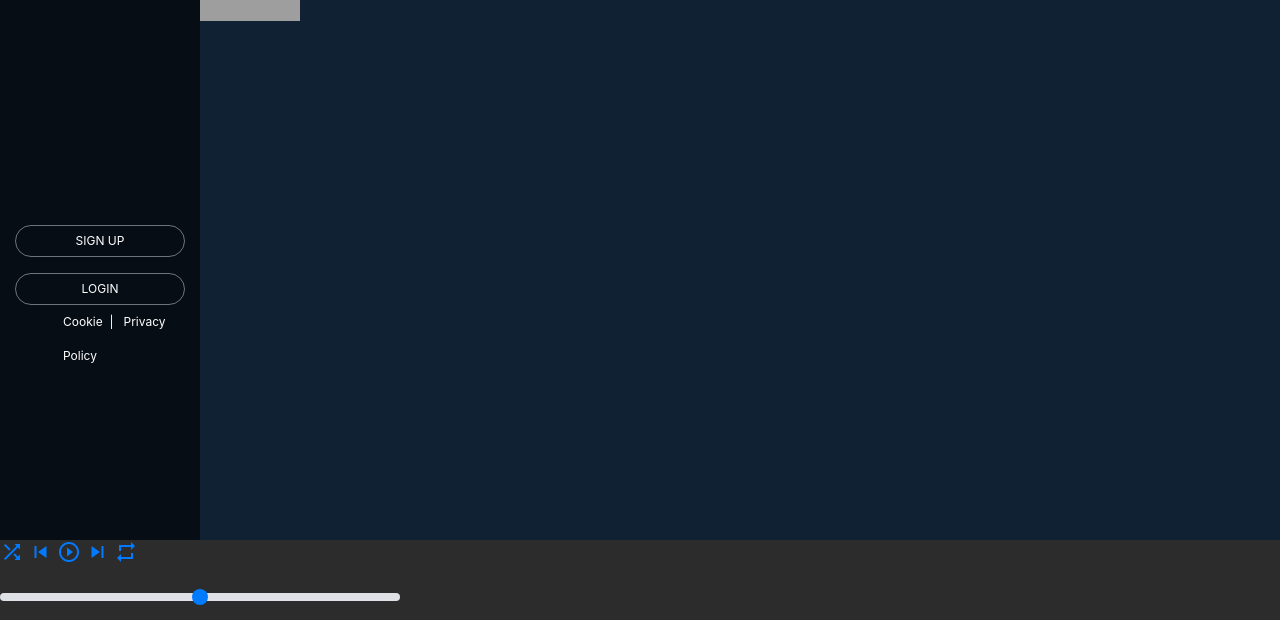
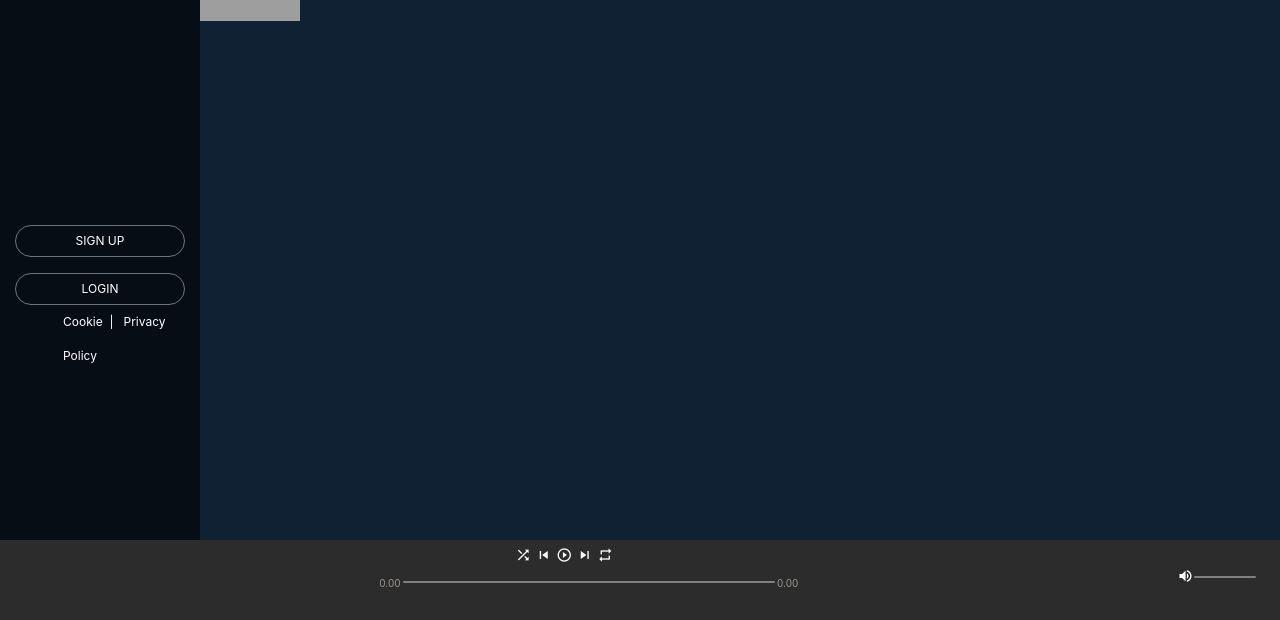
Before and after one commit to boubaSambare/spotify, a plain HTML site: page index.html in a window 1280 px wide. Shown: the part 180-800 px from the top of the page. Drawn offline with nearby package versions, Linux system fonts and the light colour scheme; grey boxes are pictures that could not be loaded.

Commit message:
add custum player

```diff
--- a/css/main.css
+++ b/css/main.css
@@ -67,7 +67,51 @@ nav.nav {
     border: 1px solid green;
 }
 
-.custom-range {
-    width: 400px;
-    background: transparent;
+.custom-range::-webkit-slider-runnable-track {
+    background: grey;
+    height: 2px;
 }
+
+.custom-range::-webkit-slider-thumb {
+    display: none;
+  }
+.player-controls {
+   width: 92%;
+}
+
+.player-tasks {
+    margin-top: 5px;
+    margin-bottom: 0;
+    margin-left: 136px;
+}
+
+.player-container .material-icons {
+    font-size: 16px;
+}
+
+#customRange-timer,#customRange-volume {
+    height: 25px;
+}
+
+#customRange-volume {
+    width: 62px;
+}
+
+#customRange-timer {
+    position: relative;
+    width: 419px;
+}
+
+#customRange-timer::after {
+    content: '0.00';
+    margin-left: 2px;
+    font-size: 10px;
+    padding-bottom: 6px;
+}
+
+#customRange-timer::before {
+    content: '0.00';
+    margin-right: 2px;
+    font-size: 10px;
+    padding-bottom: 6px;
+}
--- a/index.html
+++ b/index.html
@@ -78,41 +78,55 @@
             <h2 class="ml-5 text-white pt-4">#THROWBACKTHURSDAY</h2>
             <div class="row">
                 <img src="https://i.scdn.co/image/1353990534aef10c946cf3a47865ac22471be5c4" alt="" width="100px" height="100px">
-
             </div>
         </div>
      </div>
-     <div class="player-container">
-         <p>
-             <a href="#">
+     <div class="player-container d-flex">
+
+         <div class=" player-controls d-inline-flex justify-content-center">
+                 <div class="">
+                     <p class="player-tasks">
+                         <a href="#" class="text-white">
                             <i class="material-icons">
                                     shuffle
                             </i>
                          </a>
-             <a href="#">
+                         <a href="#" class="text-white">
                             <i class="material-icons">
                                 skip_previous
                             </i>
                         </a>
-            <a href="#">
+                        <a href="#" class="text-white">
                             <i class="material-icons">
                                 play_circle_outline
                             </i>
                         </a>
-            <a href="#">
+                        <a href="#"  class="text-white">
                             <i class="material-icons">
                                 skip_next
                             </i>
                         </a>
-            <a href="#">
+                        <a href="# " class="text-white">
                             <i class="material-icons">
                                 repeat
                             </i>
                         </a>
                      </p>
-         <p>
-             <input type="range" class="custom-range" min="0" max="5" step="0.5" id="customRange3">
+                     <p class="">
+                         <input type="range" class="custom-range" min="0" max="5" step="0.5" id="customRange-timer">
                      </p>
+                 </div>
+         </div>
+         <div class="player-volume d-flex justify-content-end my-4">
+            <a href="# " class="text-white">
+                <i class="material-icons mt-1">
+                    volume_up
+                </i>
+            </a>
+            <input type="range" class="custom-range" min="0" max="5" step="0.5" id="customRange-volume">
+        </div>
+
+
      </div>
 
     <!-- Optional JavaScript -->
--- a/js/home.js
+++ b/js/home.js
@@ -1 +1,64 @@
-console.log('......alive')
+var ALBUMS = [
+    {
+      title: 'Italian Karaoke',
+      category: '#throwbackthursday',
+      img: 'https://i.scdn.co/image/1353990534aef10c946cf3a47865ac22471be5c4'
+    },
+    {
+      title: 'Lyricist',
+      category: '#throwbackthursday',
+      img: 'https://i.scdn.co/image/1353990534aef10c946cf3a47865ac22471be5c4'
+    },
+    {
+      title: 'Italy Frenquent Rotation',
+      category: '#throwbackthursday',
+      img: 'https://i.scdn.co/image/1353990534aef10c946cf3a47865ac22471be5c4'
+    },
+    {
+      title: 'OOs italy',
+      category: '#throwbackthursday',
+      img: 'https://i.scdn.co/image/1353990534aef10c946cf3a47865ac22471be5c4'
+    },
+    {
+      title: 'Cooktails Hours',
+      category: '#throwbackthursday',
+      img: 'https://i.scdn.co/image/1353990534aef10c946cf3a47865ac22471be5c4'
+    },
+    {
+      title: 'I Love my 90\'s Hip Hop',
+      category: '#throwbackthursday',
+      img: 'https://i.scdn.co/image/1353990534aef10c946cf3a47865ac22471be5c4'
+    },
+    {
+      title: 'Top-50 Italy',
+      category: 'clasific',
+      img: 'https://i.scdn.co/image/1353990534aef10c946cf3a47865ac22471be5c4'
+    },
+    {
+      title: 'Top-50 Global',
+      category: 'clasific',
+      img: '2-4'
+    },
+    {
+      title: 'Viral-50 Italy',
+      category: 'clasific',
+      img: 'https://i.scdn.co/image/1353990534aef10c946cf3a47865ac22471be5c4'
+    },
+    {
+      title: 'Viral-Global',
+      category: 'clasific',
+      img: 'https://i.scdn.co/image/1353990534aef10c946cf3a47865ac22471be5c4'
+    }
+  ]
+
+  function _$(selector) {
+      return document.querySelector(selector)
+  }
+
+  function _$$(selector) {
+      return document.querySelectorAll(selector)
+  }
+
+  function _$C(element) {
+      return document.createElement(element)
+  }
```
Lines whose indentation alone changed are shown as unchanged.
